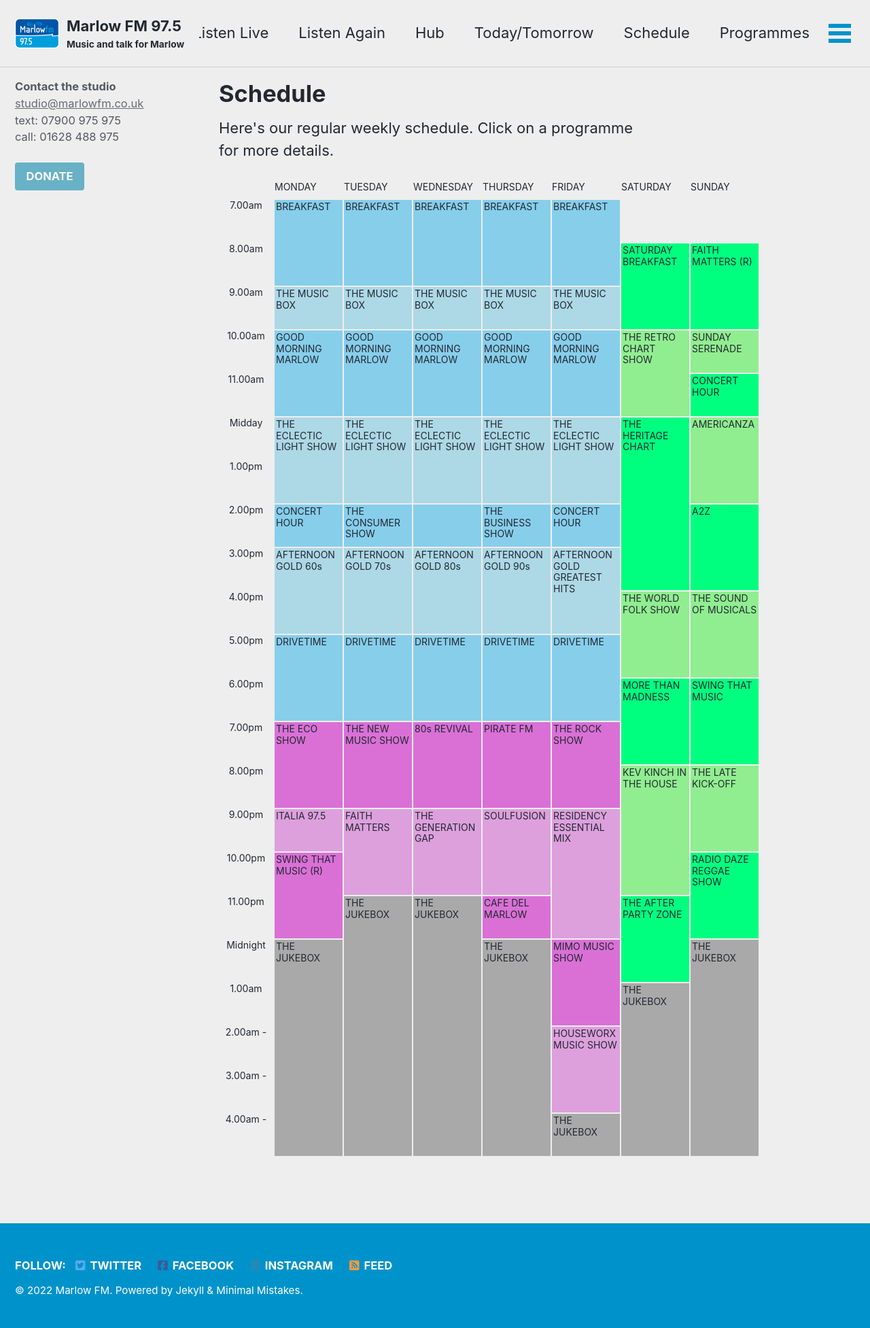
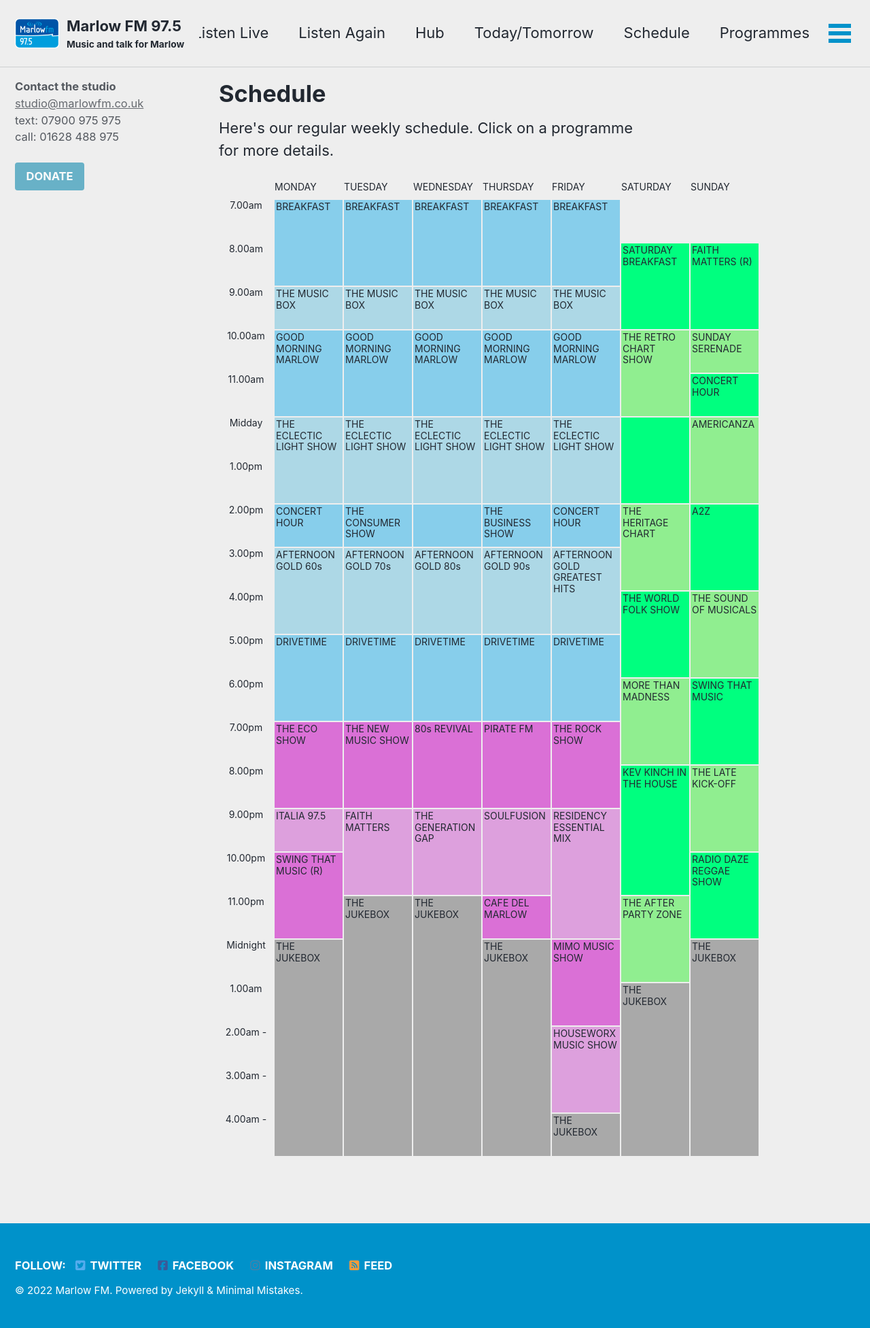
Before and after one commit to marlowfm/marlowfm.github.io, a Jekyll site: the page built from _pages/schedule.html, in a window 1280 px wide. Shown: the whole page at 68% size. Built offline with Jekyll 4.4.1, drawn with Linux system fonts in a browser that asks for light colours; cached includes are drawn as plain includes; nearby versions of some CDN libraries.

Commit message:
Update HRT

```diff
--- a/_data/presenters.yml
+++ b/_data/presenters.yml
@@ -254,6 +254,10 @@
   shows: [AG6, ELS]
   image: "/assets/images/presenters/mike_cannon.jpg"
 
+- name: "Mike Read"
+  shows: [HRT]
+  image: "/assets/images/presenters/mike_read.jpg"
+
 - name: "Mike Sharp"
   shows: [AGX]
   image: "/assets/images/presenters/mike_sharp.png"
--- a/_layouts/programme.html
+++ b/_layouts/programme.html
@@ -20,12 +20,14 @@
 <h3>Join the programme's <a href="{{ page.fb_group }}" target="_blank">Facebook group</a>.</h3>
 {% endif %}
 
+{% if page.code != "HRT" %}
 <h2>Upcoming programmes</h2>
 <div id="upcoming"></div>
 
 <h2>Past programmes</h2>
 <p>You can listen to any programme from the past three weeks by picking the date you want in the 'listen again' section below.</p>
 <div id="past"></div>
+{% endif %}
 
 {% if page.again %}
 <h2>Listen again</h2>
--- a/_pages/schedule.html
+++ b/_pages/schedule.html
@@ -37,10 +37,10 @@
 			". mmm1 mmm2 mmm3 mmm4 mmm5 rcs ser"
 			"t1100 mmm1 mmm2 mmm3 mmm4 mmm5 rcs chr7"
 			". mmm1 mmm2 mmm3 mmm4 mmm5 rcs chr7"
-			"t1200 els1 els2 els3 els4 els5 hrt acz"
-			". els1 els2 els3 els4 els5 hrt acz"
-			"t1300 els1 els2 els3 els4 els5 hrt acz"
-			". els1 els2 els3 els4 els5 hrt acz"
+			"t1200 els1 els2 els3 els4 els5 xxx acz"
+			". els1 els2 els3 els4 els5 xxx acz"
+			"t1300 els1 els2 els3 els4 els5 xxx acz"
+			". els1 els2 els3 els4 els5 xxx acz"
 			"t1400 chr1 zcn zin zbs chr5 hrt a2z"
 			". chr1 zcn zin zbs chr5 hrt a2z"
 			"t1500 ag6 ag7 ag8 ag9 agx hrt a2z"
@@ -435,10 +435,17 @@
 		color: inherit;
 	}
 
+	.xxx {
+		grid-area: xxx;
+		padding: 2px;
+		background-color: var(--background-weekend-dark);
+		color: inherit;
+	}
+
 	.hrt {
 		grid-area: hrt;
 		padding: 2px;
-		background-color: var(--background-weekend-dark);
+		background-color: var(--background-weekend-light);
 		color: inherit;
 	}
 
@@ -487,7 +494,7 @@
 	.wfs {
 		grid-area: wfs;
 		padding: 2px;
-		background-color: var(--background-weekend-light);
+		background-color: var(--background-weekend-dark);
 		color: inherit;
 	}
 
@@ -536,7 +543,7 @@
 	.mtm {
 		grid-area: mtm;
 		padding: 2px;
-		background-color: var(--background-weekend-dark);
+		background-color: var(--background-weekend-light);
 		color: inherit;
 	}
 
@@ -648,7 +655,7 @@
 	.kev {
 		grid-area: kev;
 		padding: 2px;
-		background-color: var(--background-weekend-light);
+		background-color: var(--background-weekend-dark);
 		color: inherit;
 	}
 
@@ -662,7 +669,7 @@
 	.apz {
 		grid-area: apz;
 		padding: 2px;
-		background-color: var(--background-weekend-dark);
+		background-color: var(--background-weekend-light);
 		color: inherit;
 	}
 
@@ -813,6 +820,7 @@
 	<a class="els5" href="/programmes/eclectic-light-show/"
 		>THE ECLECTIC LIGHT SHOW</a
 	>
+	<a class="xxx" href=""></a>
 	<a class="hrt" href="/programmes/heritage-chart/">THE HERITAGE CHART</a>
 	<a class="a2z" href="/programmes/a2z/">A2Z</a>
 	<a class="ag6" href="/programmes/afternoon-gold-60s/">AFTERNOON GOLD 60s</a>
```
Also changed, not shown: _programmes/heritage-chart.md (+5 -3 lines), assets/images/presenters/mike_read.jpg (added).
